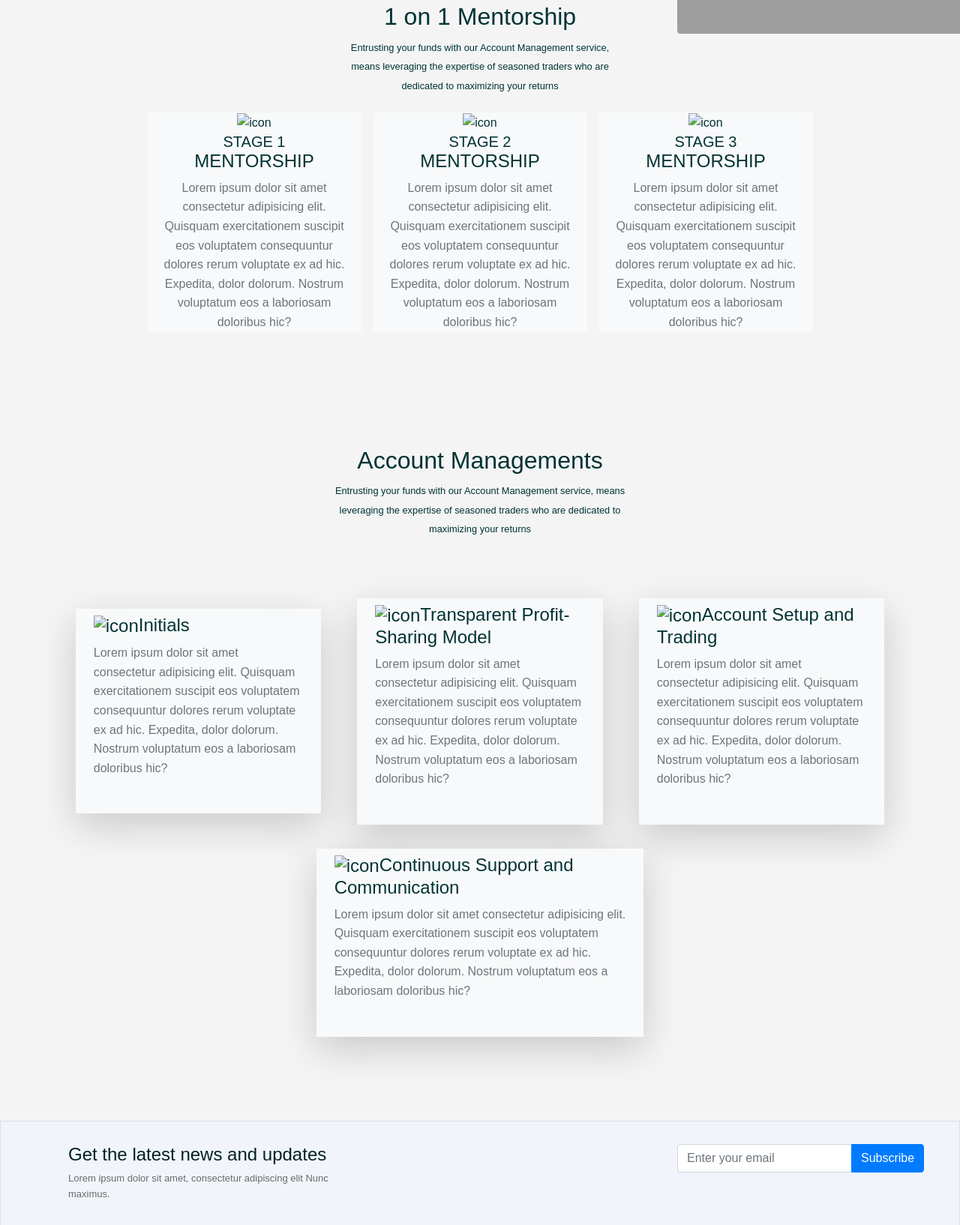
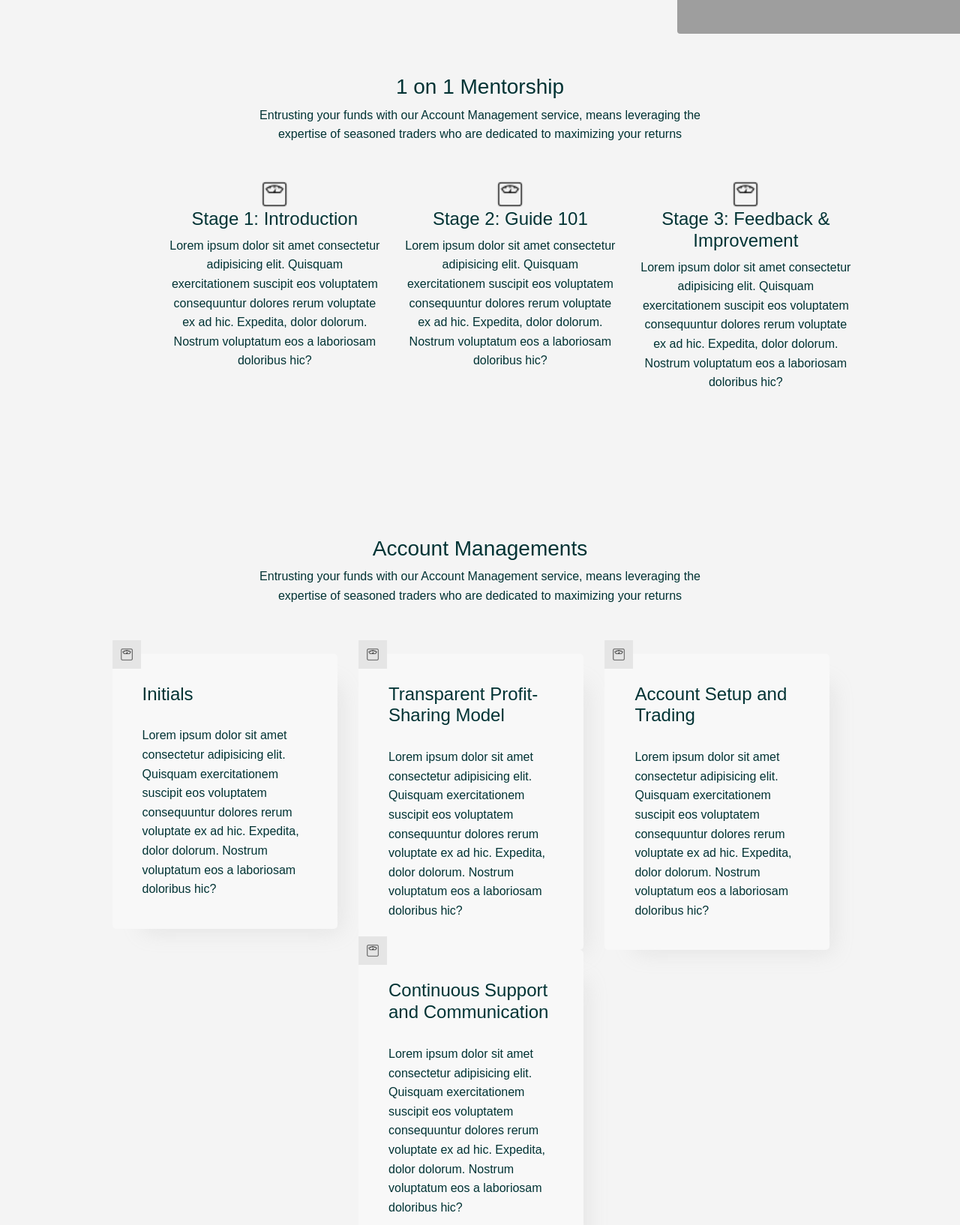
Before and after one commit to thejonasjon/gsmile-web-app, a plain HTML site: page index.html in a window 1280 px wide. Shown: the part 471-2105 px from the top of the page at 75% size. Drawn offline with nearby package versions, Linux system fonts and the light colour scheme; grey boxes are pictures that could not be loaded.

Commit message:
Added footer, and improved mentorship, management structure

```diff
--- a/index.html
+++ b/index.html
@@ -63,91 +63,123 @@
         </div>
     </section>
 
-    <!-- Mentorship section -->
-    <section id="Mentorship">
-        <div class="container-xl my-5">
-            <div class="row justify-content-center align-items-center mb-3">
-                <div class="text-center col-4">
-                    <h2>1 on 1 Mentorship</h2>
-                    <small>Entrusting your funds with our Account Management service, means leveraging the expertise of seasoned traders who are dedicated to maximizing your returns</small>
+     <!-- 1 on 1 Mentorship Section-->
+     <section id="Account Managements">
+        <div class="container-fluid my-5 py-5">
+            <div class="row justify-content-center align-items-center">
+                <div class="text-center col-6 my-5">
+                    <h3>1 on 1 Mentorship</h3>
+                    <p>Entrusting your funds with our Account Management service, means leveraging the expertise of seasoned traders who are dedicated to maximizing your returns</p>
                 </div>
             </div>
 
-            <div class="row justify-content-center align-items-center text-md-center">
-                <div class="col-md-3 mx-2 my-2 bg-light">
-                    <img src="" alt="icon" class="img-fluid">
-                    <h4>
-                        <div class="lead">STAGE 1</div>
-                        <div>MENTORSHIP</div>
-                    </h4>
-                    <P class="text-muted">
-                        Lorem ipsum dolor sit amet consectetur adipisicing elit. Quisquam exercitationem suscipit eos voluptatem consequuntur dolores rerum voluptate ex ad hic. Expedita, dolor dolorum. Nostrum voluptatum eos a laboriosam doloribus hic?
-                    </P>
-                </div>
-                <div class="col-md-3 mx-2 my-2 bg-light">
-                    <img src="" alt="icon" class="image-fluid">
-                    <h4>
-                        <div class="lead">STAGE 2</div>
-                        <div>MENTORSHIP</div>
-                    </h4>
-                    <P class="text-muted">
-                        Lorem ipsum dolor sit amet consectetur adipisicing elit. Quisquam exercitationem suscipit eos voluptatem consequuntur dolores rerum voluptate ex ad hic. Expedita, dolor dolorum. Nostrum voluptatum eos a laboriosam doloribus hic?
-                    </P>
-                </div>
-                <div class="col-md-3 mx-2 my-2 bg-light">
-                    <img src="" alt="icon" class="image-fluid">
-                    <h4>
-                        <div class="lead">STAGE 3</div>
-                        <div>MENTORSHIP</div>
-                    </h4>
-                    <P class="text-muted">
-                        Lorem ipsum dolor sit amet consectetur adipisicing elit. Quisquam exercitationem suscipit eos voluptatem consequuntur dolores rerum voluptate ex ad hic. Expedita, dolor dolorum. Nostrum voluptatum eos a laboriosam doloribus hic?
-                    </P>
+            <div class="row">
+                <div class="col-12">
+                    <div class="mr-4 mentorship-container">
+                        <div class="row">
+                            <div class="col-2">
+
+                            </div>
+                            <div class="col-3">
+                                <div class="mentorship-icon">
+                                    <img src="resources/images/socials/scale.png" width="38px" alt="Initials">
+                                </div>
+                                <div class="1-1-mentorship">
+                                    <h4>Stage 1: Introduction</h4>
+                                    <p> Lorem ipsum dolor sit amet consectetur adipisicing elit. Quisquam exercitationem suscipit eos voluptatem consequuntur dolores rerum voluptate ex ad hic. Expedita, dolor dolorum. Nostrum voluptatum eos a laboriosam doloribus hic?
+                                    </p>
+                                </div>
+                            </div>
+
+                            <div class="col-3">
+                                <div class="mentorship-icon">
+                                    <img src="resources/images/socials/scale.png" width="38px" alt="Initials">
+                                </div>
+                                <div class="1-1-mentorship">
+                                    <h4>Stage 2: Guide 101</h4>
+                                    <p> Lorem ipsum dolor sit amet consectetur adipisicing elit. Quisquam exercitationem suscipit eos voluptatem consequuntur dolores rerum voluptate ex ad hic. Expedita, dolor dolorum. Nostrum voluptatum eos a laboriosam doloribus hic?
+                                    </p>
+                                </div>
+                            </div>
+
+                            <div class="col-3">
+                                <div class="mentorship-icon">
+                                    <img src="resources/images/socials/scale.png" width="38px" alt="Initials">
+                                </div>
+                                <div class="1-1-mentorship">
+                                    <h4>Stage 3: Feedback & Improvement</h4>
+                                    <p> Lorem ipsum dolor sit amet consectetur adipisicing elit. Quisquam exercitationem suscipit eos voluptatem consequuntur dolores rerum voluptate ex ad hic. Expedita, dolor dolorum. Nostrum voluptatum eos a laboriosam doloribus hic?
+                                    </p>
+                                </div>
+                            </div>
+
+                            <div class="col-2">
+
+                            </div>
+                        </div>
+                    </div>
                 </div>
             </div>
         </div>
     </section>
+
+    <!-- Account Management -->
     <section id="Account Managements">
-        <div class="container-xxl my-5 py-5">
+        <div class="container-fluid my-5 py-5">
             <div class="row justify-content-center align-items-center mb-3">
-                <div class="text-center col-4 my-5">
-                    <h2>Account Managements</h2>
-                    <small>Entrusting your funds with our Account Management service, means leveraging the expertise of seasoned traders who are dedicated to maximizing your returns</small>
+                <div class="text-center col-6 my-5 section-heading">
+                    <h3>Account Managements</h3>
+                    <p>Entrusting your funds with our Account Management service, means leveraging the expertise of seasoned traders who are dedicated to maximizing your returns</p>
                 </div>
             </div>
-            <div class="row justify-content-center align-items-center">
-                <div class="col-md-3 bg-light my-3 px-4 pt-2 pb-5 shadow-lg">
-                    <h4>
-                        <div class="fw-bold"><img src="" alt="icon" class="img-fluid">Initials</div>
-                    </h4>
-                    <P class="text-muted">
-                        Lorem ipsum dolor sit amet consectetur adipisicing elit. Quisquam exercitationem suscipit eos voluptatem consequuntur dolores rerum voluptate ex ad hic. Expedita, dolor dolorum. Nostrum voluptatum eos a laboriosam doloribus hic?
-                    </P>
+
+            <div class="row">
+                <div class="col-12 account-container justify-content-center align-items-center">
+                    <div class="account-card-container mr-4">
+                        <div class="account-management-card">
+                            <div class="container-icon">
+                                <img src="resources/images/socials/scale.png" width="38px" alt="Initials">
+                            </div>
+                            <h4>Initials</h4>
+                            <p> Lorem ipsum dolor sit amet consectetur adipisicing elit. Quisquam exercitationem suscipit eos voluptatem consequuntur dolores rerum voluptate ex ad hic. Expedita, dolor dolorum. Nostrum voluptatum eos a laboriosam doloribus hic?
+                            </p>
+                        </div>
+                    </div>
+
+                    <div class="account-card-container mr-4">
+                        <div class="account-management-card">
+                            <div class="container-icon">
+                                <img src="resources/images/socials/scale.png" width="38px" alt="Initials">
+                            </div>
+                            <h4>Transparent Profit-Sharing Model</h4>
+                            <p> Lorem ipsum dolor sit amet consectetur adipisicing elit. Quisquam exercitationem suscipit eos voluptatem consequuntur dolores rerum voluptate ex ad hic. Expedita, dolor dolorum. Nostrum voluptatum eos a laboriosam doloribus hic?
+                            </p>
+                        </div>
+                    </div>
+
+                    <div class="account-card-container mr-4">
+                        <div class="account-management-card">
+                            <div class="container-icon">
+                                <img src="resources/images/socials/scale.png" width="38px" alt="Initials">
+                            </div>
+                            <h4>Account Setup and Trading</h4>
+                            <p> Lorem ipsum dolor sit amet consectetur adipisicing elit. Quisquam exercitationem suscipit eos voluptatem consequuntur dolores rerum voluptate ex ad hic. Expedita, dolor dolorum. Nostrum voluptatum eos a laboriosam doloribus hic?
+                            </p>
+                        </div>
+                    </div>
+
+                    <div class="account-card-container mr-4">
+                        <div class="account-management-card">
+                            <div class="container-icon">
+                                <img src="resources/images/socials/scale.png" width="38px" alt="Initials">
+                            </div>
+                            <h4>Continuous Support and Communication</h4>
+                            <p> Lorem ipsum dolor sit amet consectetur adipisicing elit. Quisquam exercitationem suscipit eos voluptatem consequuntur dolores rerum voluptate ex ad hic. Expedita, dolor dolorum. Nostrum voluptatum eos a laboriosam doloribus hic?
+                            </p>
+                        </div>
+                    </div>
                 </div>
-                <div class="col-md-3 bg-light mx-5 my-3 px-4 pt-2 pb-5 shadow-lg">
-                    <h4>
-                        <div class="fw-bold"><img src="" alt="icon" class="img-fluid">Transparent Profit-Sharing Model</div>
-                    </h4>
-                    <P class="text-muted">
-                        Lorem ipsum dolor sit amet consectetur adipisicing elit. Quisquam exercitationem suscipit eos voluptatem consequuntur dolores rerum voluptate ex ad hic. Expedita, dolor dolorum. Nostrum voluptatum eos a laboriosam doloribus hic?
-                    </P>
-                </div>
-                <div class="col-md-3 bg-light my-3 px-4 pt-2 pb-5 shadow-lg">
-                    <h4>
-                        <div class="fw-bold"><img src="" alt="icon" class="img-fluid">Account Setup and Trading</div>
-                    </h4>
-                    <P class="text-muted">
-                        Lorem ipsum dolor sit amet consectetur adipisicing elit. Quisquam exercitationem suscipit eos voluptatem consequuntur dolores rerum voluptate ex ad hic. Expedita, dolor dolorum. Nostrum voluptatum eos a laboriosam doloribus hic?
-                    </P>
-                </div>
-                <div class="col-md-4 bg-light mx-5 my-3 px-4 pt-2 pb-5 shadow-lg">
-                    <h4>
-                        <div class="fw-bold"><img src="" alt="icon" class="img-fluid">Continuous Support and Communication</div>
-                    </h4>
-                    <P class="text-muted">
-                        Lorem ipsum dolor sit amet consectetur adipisicing elit. Quisquam exercitationem suscipit eos voluptatem consequuntur dolores rerum voluptate ex ad hic. Expedita, dolor dolorum. Nostrum voluptatum eos a laboriosam doloribus hic?
-                    </P>
-                </div>
+
             </div>
         </div>
     </section>
@@ -187,10 +219,10 @@
                         <div class="col-4">
                             <div class="footer-social">
                                 <ul>
-                                    <li><a href="#"><img src="" alt="Tiktok" width="50px"></a></li>
-                                    <li><a href="#"><img src="" alt="Facebook" width="50px"></a></li>
-                                    <li><a href="#"><img src="" alt="Instagram" width="50px"></a></li>
-                                    <li><a href="#"><img src="" alt="YouTube" width="50px"></a></li>
+                                    <li><a href="#"><img src="/resources/images/socials/tiktok.png" alt="Tiktok" width="20px"></a></li>
+                                    <li><a href="#"><img src="/resources/images/socials/facebook.png" alt="Facebook" width="20px"></a></li>
+                                    <li><a href="#"><img src="/resources/images/socials/instagram.png" alt="Instagram" width="20px"></a></li>
+                                    <li><a href="#"><img src="/resources/images/socials/youtube.png" alt="YouTube" width="20px"></a></li>
                                 </ul>
                             </div>
                         </div>
--- a/resources/css/style.css
+++ b/resources/css/style.css
@@ -98,6 +98,50 @@ main {
     padding-left: 100px;
 }
 
+/* ! on 1 Mentorship */
+.mentorship-container {
+    text-align: center;
+}
+
+/* Account Management */
+.account-container {
+    text-align: center;
+}
+
+.account-card-container {
+    display: inline-flex;
+}
+
+.account-management-card {
+    width: 300px;
+    background-color: #f8f8f8;
+    text-align: left;
+    border-radius: 5px;
+    box-shadow: 22px 22px 28px -19px rgba(158,158,158,0.2);
+    -webkit-box-shadow: 22px 22px 28px -19px rgba(158,158,158,0.2);
+    -moz-box-shadow: 22px 22px 28px -19px rgba(158,158,158,0.2);
+    position: relative;
+    padding: 40px;
+}
+
+.container-icon img{
+    background-color: #e5e5e5;
+    padding: 10px;
+
+}
+
+.account-management-card h4{
+    padding-bottom: 20px;
+}
+
+.container-icon {
+    position: absolute;
+    top: -18px;
+    left: 0px;
+
+}
+
+
 /* Footer  */
 .footer-top {
     background-color: #f1f5fb;
@@ -138,7 +182,10 @@ main {
 }
 
 .footer-social img {
-    background-color: #c8c8c8;
+    background-color: #e9e9e9;
+    border-radius: 4px;
+    padding: 3px;
+    margin-right: 5px;
 }
 
 .footer-down ul{
```
Also changed, not shown: resources/images/socials/facebook.png (added), resources/images/socials/instagram.png (added), resources/images/socials/scale.png (added), resources/images/socials/tiktok.png (added), resources/images/socials/youtube.png (added), 3 other files.
